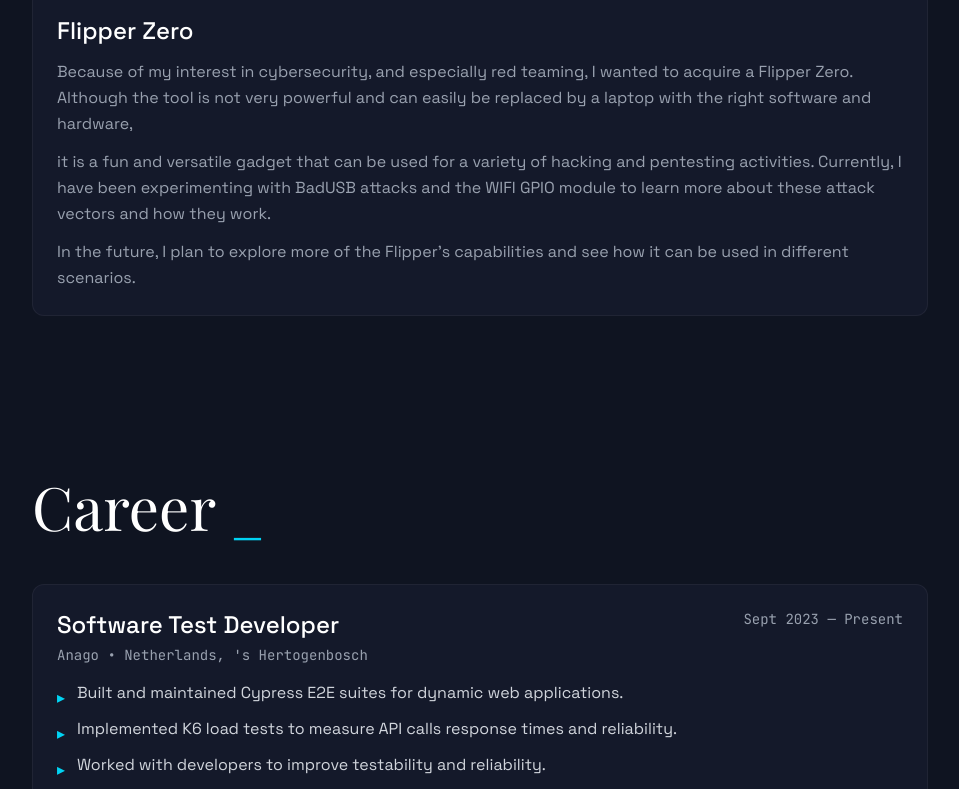
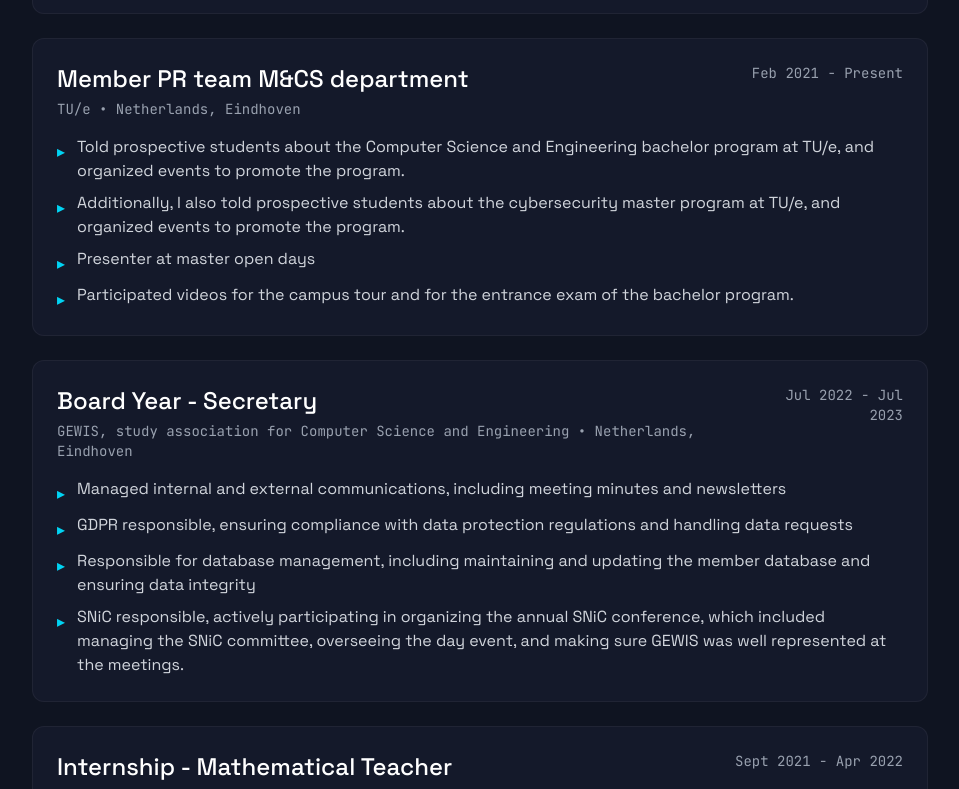
Before and after one commit to tgidan/VerkadeORG, a React (Vite) app: page / in a window 1280 px wide. Shown: the part 1683-2472 px from the top of the page, without its empty margins (160-1119 px from the left). Built offline with nearby package versions, Linux system fonts and the light colour scheme.

Commit message:
Added a lot of extra information about Career, education and projects

```diff
--- a/src/app/App.tsx
+++ b/src/app/App.tsx
@@ -17,6 +17,154 @@
     'Cypress',
     'Pentesting',
     'Threat Modeling',
+  ];
+
+    const career = [
+    {
+      role: 'Software Test Developer',
+      company: 'Anago',
+      location: 'Netherlands, \'s Hertogenbosch',
+      period: 'Sept 2023 - Present',
+      highlights: [
+        'Built and maintained Cypress E2E suites for dynamic web applications.',
+        'Implemented K6 load tests to measure API calls response times and reliability.',
+        'Worked with developers to improve testability and reliability.',
+        'Great cook that made delicious meals for the entire company on a regular basis.',
+      ],
+    },
+    {
+      role: 'Member PR team M&CS department',
+      company: 'TU/e',
+      location: 'Netherlands, Eindhoven',
+      period: 'Feb 2021 - Present',
+      highlights: [
+        'Told prospective students about the Computer Science and Engineering bachelor program at TU/e, and organized events to promote the program.',
+        'Additionally, I also told prospective students about the cybersecurity master program at TU/e, and organized events to promote the program.',
+        'Presenter at master open days',
+        'Participated videos for the campus tour and for the entrance exam of the bachelor program.',
+      ],
+    },
+    {
+      role: 'Board Year - Secretary',
+      company: 'GEWIS, study association for Computer Science and Engineering',
+      location: 'Netherlands, Eindhoven',
+      period: 'Jul 2022 - Jul 2023',
+      highlights: [
+        'Managed internal and external communications, including meeting minutes and newsletters',
+        'GDPR responsible, ensuring compliance with data protection regulations and handling data requests',
+        'Responsible for database management, including maintaining and updating the member database and ensuring data integrity',
+        'SNiC responsible, actively participating in organizing the annual SNiC conference, which included managing the SNiC committee, overseeing the day event, and making sure GEWIS was well represented at the meetings.',
+      ],
+    },
+    {
+      role: 'Internship - Mathematical Teacher',
+      company: 'Luzac Lyceum Eindhoven',
+      location: 'Netherlands, Eindhoven',
+      period: 'Sept 2021 - Apr 2022',
+      highlights: [
+        'Responsible for teaching 2nd year vmbo-t, havo and vwo students',
+        'Responsible for teaching 3th year vmbo-t, havo and vwo students',
+        'Also assisted in teaching 4th year vmbo-t students and 1st year vmbo-t, havo and vwo students',
+        'Provided extra lessons in Mathematics and Programming (Informatica) for students who needed extra help',
+        'Guided a student with his PWS (Profiel Werkstuk). Research topic: Attack vectors on humans in the field of cybersecurity.',
+      ],
+    },
+    {
+      role: 'Internship - Mathematical Teacher',
+      company: 'Aloysius de Roosten',
+      location: 'Netherlands, Eindhoven',
+      period: 'Feb 2020 - May 2021',
+      highlights: [
+        'This internship served to gain understanding of who I wanted to become as a teacher and what school I would like to work at.',
+        'Gave a few hours worth of mathematics classes to 3th year vmbo-t students.',
+        'Responsible for surveying students practicing for their mathematics exam and providing feedback on their performance and progress.',
+      ],
+    },
+    {
+      role: 'Active member',
+      company: 'GEWIS, study association for Computer Science and Engineering',
+      location: 'Netherlands, Eindhoven',
+      period: 'Oct 2019 - Present',
+      highlights: [
+        'First-Year Committee (Lorem Ipsum) - Chairman',
+        'First-Year Support - Chairman: organized activities and provided support for first-year students to help them integrate into the university/GEWIS community.',
+        'GEBEUN - Treasurer: Organized activities and DIY projects for the association. Also managed the budget for these activities and projects, ensuring that they were financially viable and aligned with the association\'s goals.',
+        'C4 - Secretary: Organized career related activities such as company visits, workshops, and lectures to help students prepare for their future careers. Managed communications and logistics for these events. For some time I was also in contact with companies such as Capgemini and PwC.',
+        'GEFLITST - Member: Committee that makes pictures of all events GEWIS organizes.',
+        'Intro Committee 2023 - Chairman: Organized the introduction week for new students, which included planning activities, coordinating with other committees, and ensuring a smooth and enjoyable experience for all participants.',
+        'Intro Committee 2022 - Vice-Chairman',
+        'AViCO - Member: Committee responsible for everything to do with audio and sound',
+        'KCC 2026 - Member: Responsible for checking the finances of the association.',
+      ],
+    },
+    {
+      role: 'Advisory Board Member',
+      company: 'SNiC (Stichting Nationaal Informatica Congres)',
+      location: 'Netherlands, Eindhoven',
+      period: 'Jul 2023 - Present',
+      highlights: [
+        'Here I try to provide input and advice on the organization of the annual SNiC conference, which is the largest student organized computer science conference in the Netherlands.',
+      ],
+    },
+    {
+      role: 'Active member',
+      company: 'Other assocations and communities',
+      location: 'Netherlands, Eindhoven',
+      period: '1 year',
+      highlights: [
+        'AEGEE Eindhoven - Chairman of PR committee: Responsible for promotion of activites and design of promotional material and merchandise.',
+        'Eindhoven Student Golf Association De Club - Treasurer Activities Committee: Organized monthly activity for all members to attend '
+      ],
+    },
+
+  ];
+
+  const education = [
+    {
+      program: 'Cybersecurity (MSc)',
+      institution: 'TU Eindhoven',
+      location: 'Eindhoven, NL',
+      period: 'Sept 2024 — Present',
+      highlights: [
+        'Focus areas: web security, threat modeling, secure software engineering, (quantum) cryptography.',
+        'Hands-on labs in pentesting and defensive engineering.',
+        'Internship at a Security Operation Centre (SOC) to gain real-world experience in cybersecurity operations.',
+      ],
+    },
+    {
+      program: 'Computer Science And Engineering (BSc)',
+      institution: 'TU Eindhoven',
+      location: 'Eindhoven, NL',
+      period: 'Sept 2019 — June 2024',
+      highlights: [
+        'Focus areas: software development, algorithms, data structures, computer architecture, operating systems, cryptography, pentesting, and web security.',
+        <>
+          Final project: ProofFlow. An abstract editor designed to help users in writing mathematical proofs, with the help of theorem prover languages such as Rocq and Lean4 using the Language Server Protocol. It works as a standalone editor, but additional repositories are necessary to be installed in order for features such as language support and VS Code support to function. You can find the repositories here:{' '}
+          <a
+            href="https://github.com/Moonlington/ProofFlow"
+            target="_blank"
+            rel="noopener noreferrer"
+            className="text-cyan-400 hover:underline"
+          >
+            https://github.com/Moonlington/ProofFlow
+          </a>
+        </>,
+        'Minor in teaching Mathematics to High School students',
+      ],
+    },
+    {
+      program: 'High School - VWO',
+      institution: 'KSG De Breul',
+      location: 'Zeist, NL',
+      period: 'Sept 2012 — Jun 2019',
+      highlights: [
+        'Took courses in Mathematics, Physics, Computer Science (Informatica), and Chemistry.',
+        'Informatica project: Euro Truck Simulator 2 website for tracking and sharing truck routes and stats, built with PHP, MySQL, HTML, CSS, and JavaScript.',
+        'Informatica project: Snake game built with C# using only its graphics library and windows forms, without using any game engines or frameworks.',
+        'Physics project: Charging a phone with a bicycle dynamo.',
+        'Cambridge C2 Proficiency in English.',
+      ],
+    },
   ];
 
   const projects = [
@@ -45,57 +193,10 @@
     },
   ];
 
-  const career = [
-    {
-      role: 'Software Test Developer',
-      company: 'Anago',
-      location: 'Netherlands, \'s Hertogenbosch',
-      period: 'Sept 2023 — Present',
-      highlights: [
-        'Built and maintained Cypress E2E suites for dynamic web applications.',
-        'Implemented K6 load tests to measure API calls response times and reliability.',
-        'Worked with developers to improve testability and reliability.',
-        'Great cook that made delicious meals for the entire company on a regular basis.',
-      ],
-    },
-  ];
 
-  const education = [
-    {
-      program: 'Cybersecurity (MSc)',
-      institution: 'TU Eindhoven',
-      location: 'Eindhoven, NL',
-      period: 'Sept 2024 — Present',
-      highlights: [
-        'Focus areas: web security, threat modeling, secure software engineering, (quantum) cryptography.',
-        'Hands-on labs in pentesting and defensive engineering.',
-      ],
-    },
-    {
-      program: 'Computer Science And Engineering (BSc)',
-      institution: 'TU Eindhoven',
-      location: 'Eindhoven, NL',
-      period: 'Sept 2019 — June 2024',
-      highlights: [
-        'Focus areas: software development, algorithms, data structures, computer architecture, operating systems, cryptography, pentesting, and web security.',
-        <>
-          Final project: ProofFlow. An abstract editor designed to help users in writing mathematical proofs, with the help of theorem prover languages such as Rocq and Lean4 using the Language Server Protocol. It works as a standalone editor, but additional repositories are necessary to be installed in order for features such as language support and VS Code support to function. You can find the repositories here:{' '}
-          <a
-            href="https://github.com/Moonlington/ProofFlow"
-            target="_blank"
-            rel="noopener noreferrer"
-            className="text-cyan-400 hover:underline"
-          >
-            https://github.com/Moonlington/ProofFlow
-          </a>
-        </>,
-      ],
-    },
-  ];
 
   const writings = [
-    'Threat modeling a small web app',
-    'Testing APIs without breaking production',
+    '',
   ];
 
   return (
@@ -128,7 +229,7 @@
           </motion.div>
 
           <nav className="flex gap-8" style={{ fontFamily: 'JetBrains Mono, monospace' }}>
-            {['About', 'Projects', 'Career', 'Education', 'Writing', 'Contact'].map((item) => (
+            {['About', 'Career', 'Education', 'Projects', 'Writing', 'Contact'].map((item) => (
               <motion.button
                 key={item}
                 onClick={() => {
@@ -392,53 +493,6 @@
         </div>
       </section>
 
-      {/* Projects Section */}
-      <section id="projects" className="py-20 px-6 bg-[#0f1421]">
-        <div className="max-w-4xl mx-auto">
-          <motion.h2
-            style={{ fontFamily: 'Playfair Display, serif' }}
-            className="text-6xl mb-12"
-            initial={{ opacity: 0, x: -30 }}
-            whileInView={{ opacity: 1, x: 0 }}
-            viewport={{ once: true }}
-            transition={{ duration: 0.8 }}
-          >
-            Projects <span className="text-purple-400">_</span>
-          </motion.h2>
-          <div className="space-y-6">
-            {projects.map((project, index) => (
-              <motion.div
-                key={project.title}
-                className="bg-[#1a1f35]/50 border border-white/5 rounded-xl p-6 hover:border-purple-400/30 transition-all group"
-                initial={{ opacity: 0, y: 20 }}
-                whileInView={{ opacity: 1, y: 0 }}
-                viewport={{ once: true }}
-                transition={{ duration: 0.6, delay: index * 0.2 }}
-                whileHover={{ x: 10, boxShadow: '0 0 30px rgba(168, 85, 247, 0.2)' }}
-              >
-                <h3
-                  style={{ fontFamily: 'Space Grotesk, sans-serif' }}
-                  className="text-2xl mb-2 group-hover:text-purple-400 transition-colors"
-                >
-                  {project.title}
-                </h3>
-                <div className="mt-3 space-y-3">
-                  {project.description.map((paragraph, i) => (
-                    <p
-                      key={`${project.title}-p-${i}`}
-                      style={{ fontFamily: 'Space Grotesk, sans-serif' }}
-                      className="text-gray-400 leading-relaxed"
-                    >
-                      {paragraph}
-                    </p>
-                  ))}
-                </div>
-              </motion.div>
-            ))}
-          </div>
-        </div>
-      </section>
-
       {/* Career Section */}
       <section id="career" className="py-20 px-6 bg-[#0f1421]">
         <div className="max-w-4xl mx-auto">
@@ -563,6 +617,53 @@
         </div>
       </section>
 
+      {/* Projects Section */}
+      <section id="projects" className="py-20 px-6 bg-[#0f1421]">
+        <div className="max-w-4xl mx-auto">
+          <motion.h2
+            style={{ fontFamily: 'Playfair Display, serif' }}
+            className="text-6xl mb-12"
+            initial={{ opacity: 0, x: -30 }}
+            whileInView={{ opacity: 1, x: 0 }}
+            viewport={{ once: true }}
+            transition={{ duration: 0.8 }}
+          >
+            Projects <span className="text-purple-400">_</span>
+          </motion.h2>
+          <div className="space-y-6">
+            {projects.map((project, index) => (
+              <motion.div
+                key={project.title}
+                className="bg-[#1a1f35]/50 border border-white/5 rounded-xl p-6 hover:border-purple-400/30 transition-all group"
+                initial={{ opacity: 0, y: 20 }}
+                whileInView={{ opacity: 1, y: 0 }}
+                viewport={{ once: true }}
+                transition={{ duration: 0.6, delay: index * 0.2 }}
+                whileHover={{ x: 10, boxShadow: '0 0 30px rgba(168, 85, 247, 0.2)' }}
+              >
+                <h3
+                  style={{ fontFamily: 'Space Grotesk, sans-serif' }}
+                  className="text-2xl mb-2 group-hover:text-purple-400 transition-colors"
+                >
+                  {project.title}
+                </h3>
+                <div className="mt-3 space-y-3">
+                  {project.description.map((paragraph, i) => (
+                    <p
+                      key={`${project.title}-p-${i}`}
+                      style={{ fontFamily: 'Space Grotesk, sans-serif' }}
+                      className="text-gray-400 leading-relaxed"
+                    >
+                      {paragraph}
+                    </p>
+                  ))}
+                </div>
+              </motion.div>
+            ))}
+          </div>
+        </div>
+      </section>
+
       {/* Writing Section */}
       <section id="writing" className="py-20 px-6">
         <div className="max-w-4xl mx-auto">
```
